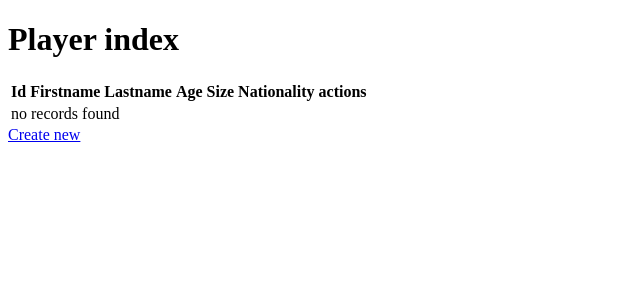
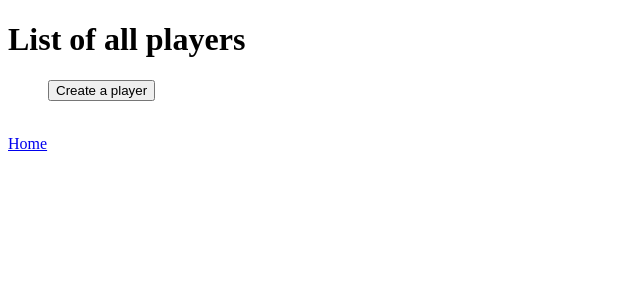
Before and after one commit to MikeLvl76/website, a Symfony app: template templates/player/index.html.twig in a window 1280 px wide. Shown: the top 300 px of the page, without its empty margins (0-640 px from the left). Run offline with Twig, Linux system fonts and the light colour scheme; the template is opened without the code that fills it, so the values that code supplies are empty; some libraries are stand-ins or nearby versions.

Commit message:
index updated

```diff
--- a/src/Entity/National.php
+++ b/src/Entity/National.php
@@ -21,7 +21,7 @@ class National
     #[ORM\Column(type: 'string', length: 255)]
     private $country;
 
-    #[ORM\OneToMany(mappedBy: 'national', targetEntity: PLayer::class)]
+    #[ORM\OneToMany(mappedBy: 'national', targetEntity: Player::class)]
     private $player;
 
     public function __construct()
@@ -66,7 +66,7 @@ class National
         return $this->player;
     }
 
-    public function addPlayer(PLayer $player): self
+    public function addPlayer(Player $player): self
     {
         if (!$this->player->contains($player)) {
             $this->player[] = $player;
@@ -76,7 +76,7 @@ class National
         return $this;
     }
 
-    public function removePlayer(PLayer $player): self
+    public function removePlayer(Player $player): self
     {
         if ($this->player->removeElement($player)) {
             // set the owning side to null (unless already changed)
--- a/templates/player/index.html.twig
+++ b/templates/player/index.html.twig
@@ -1,43 +1,34 @@
 {% extends 'base.html.twig' %}
 
-{% block title %}Player index{% endblock %}
+{% block title %}Players{% endblock %}
 
 {% block body %}
-    <h1>Player index</h1>
-
-    <table class="table">
-        <thead>
-            <tr>
-                <th>Id</th>
-                <th>Firstname</th>
-                <th>Lastname</th>
-                <th>Age</th>
-                <th>Size</th>
-                <th>Nationality</th>
-                <th>actions</th>
-            </tr>
-        </thead>
-        <tbody>
-        {% for player in players %}
-            <tr>
-                <td>{{ player.id }}</td>
-                <td>{{ player.firstname }}</td>
-                <td>{{ player.lastname }}</td>
-                <td>{{ player.age }}</td>
-                <td>{{ player.size }}</td>
-                <td>{{ player.nationality }}</td>
-                <td>
-                    <a href="{{ path('app_player_show', {'id': player.id}) }}">show</a>
-                    <a href="{{ path('app_player_edit', {'id': player.id}) }}">edit</a>
-                </td>
-            </tr>
-        {% else %}
-            <tr>
-                <td colspan="7">no records found</td>
-            </tr>
-        {% endfor %}
-        </tbody>
-    </table>
-
-    <a href="{{ path('app_player_new') }}">Create new</a>
+    <h1>List of all players</h1>
+        <div>
+            <ul>
+            {% for player in players %}
+                <li>{{ player.id }}</br>
+                {{ player.firstname }}</br>
+                {{ player.lastname }}</br>
+                {{ player.age }}</br>
+                {{ player.size }}</br>
+                {{ player.nationality }}</br>
+                <form action="{{ path('app_player_new') }}">
+                    <input type="submit" value="New" />
+                </form></br>
+                <form action="{{ path('app_player_show', {'id': player.id}) }}">
+                    <input type="submit" value="View" />
+                </form></br>
+                <form action="{{ path('app_player_edit', {'id': player.id}) }}">
+                    <input type="submit" value="Edit" />
+                </form></li>
+            {% else %}
+                <form action="{{ path('app_player_new') }}">
+                    <input type="submit" value="Create a player" />
+                </form>
+            {% endfor %} </ul></br>
+            </div>
+        <div>
+            <a href="{{ path('app_index') }}">Home</a>
+        </div>
 {% endblock %}
```
Also changed, not shown: src/Controller/IndexController.php (added, +18 -0 lines), templates/index/index.html.twig (added, +12 -0 lines).
